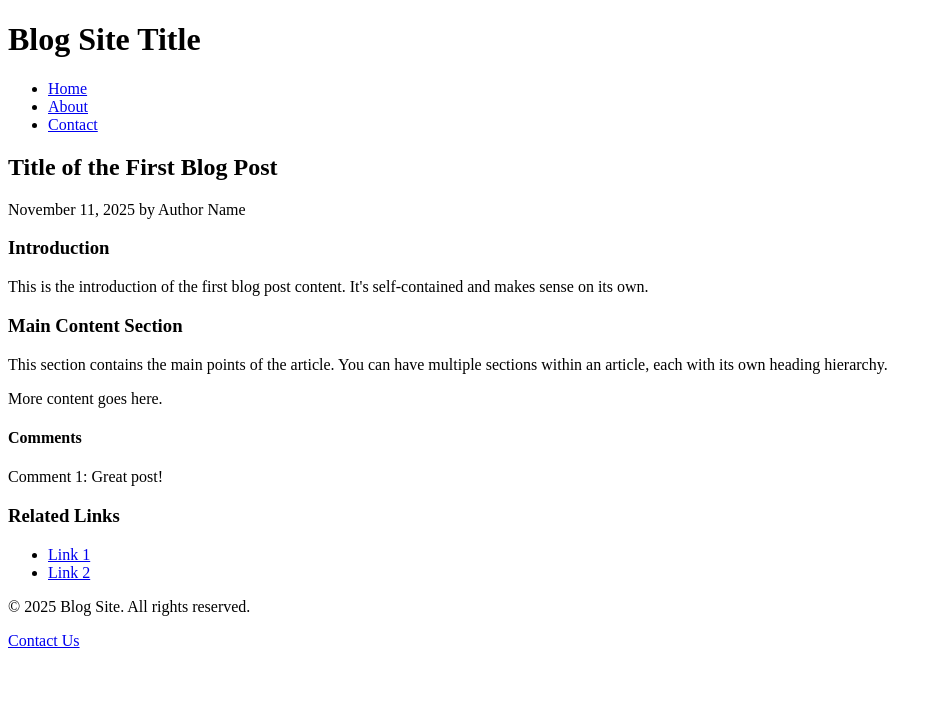
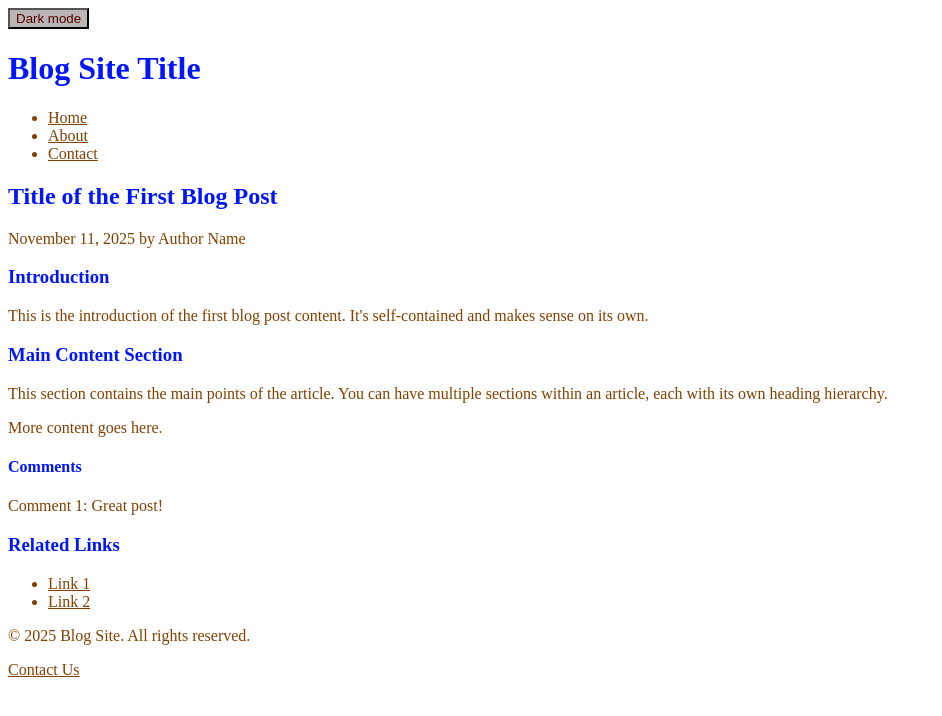
Before and after one commit to IDBCourses/kd401b-ht26-a3-JohanKenning, a plain HTML site: page index.html in a window 1280 px wide. Shown: the whole page, without its empty margins (0-942 px from the left). Drawn offline with Linux system fonts and the light colour scheme.

Commit message:
ChangesInColour

```diff
--- a/index.html
+++ b/index.html
@@ -1,4 +1,4 @@
-<!DOCTYPE html>
+<!doctype html>
 <html lang="en">
   <head>
     <meta charset="UTF-8" />
@@ -6,7 +6,10 @@
     <title>Portfolio: [Insert Name Here]</title>
     <script src="script.js" type="module"></script>
     <!-- Optional: Link to a CSS file if desired -->
+
     <link rel="stylesheet" href="style.css" />
+    <link id="Palette" rel="stylesheet" href="light.css" />
+    <button id="theme" type="button">Dark mode</button>
   </head>
 
   <body>
--- a/script.js
+++ b/script.js
@@ -0,0 +1,7 @@
+const link = document.querySelector("#pallete");
+const button = document.querySelector("#theme");
+
+button.addEventListener("click", function () {
+  const dark = link.getAttribute("href") === "dark.css";
+  link.setAttribute("href", dark ? "light.css" : "dark.css");
+});
--- a/style.css
+++ b/style.css
@@ -0,0 +1,27 @@
+:root {
+  --primary-text: hsl(235, 100%, 50%);
+  --accent-text: hsl(29, 98%, 26%);
+  --neutrals-text: hsl(0, 1%, 26%);
+  --button-text: hsl(0, 97%, 17%);
+  --button-bg: hsl(0, 3%, 72%);
+  --button-hovershade: hsl (0, 3%, 52%);
+  --link-dark-version: hsl (29, 100%, 30%);
+}
+head,
+h1,
+h2,
+h3,
+h4 {
+  color: var(--primary-text);
+}
+p {
+  color: var(--accent-text);
+}
+a,
+li {
+  color: var(--accent-text);
+}
+button {
+  color: var(--button-text);
+  background-color: var(--button-bg);
+}
```
